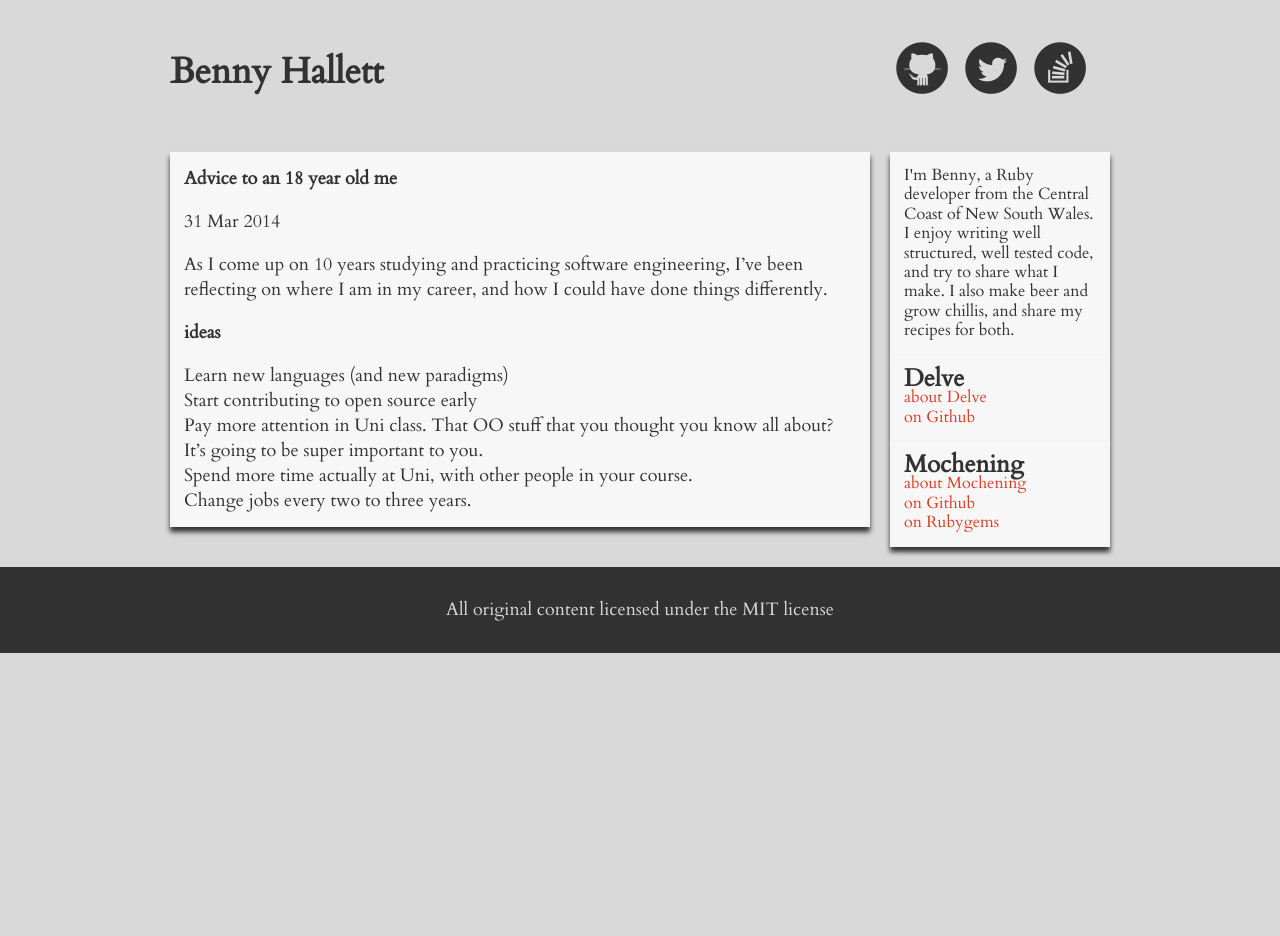
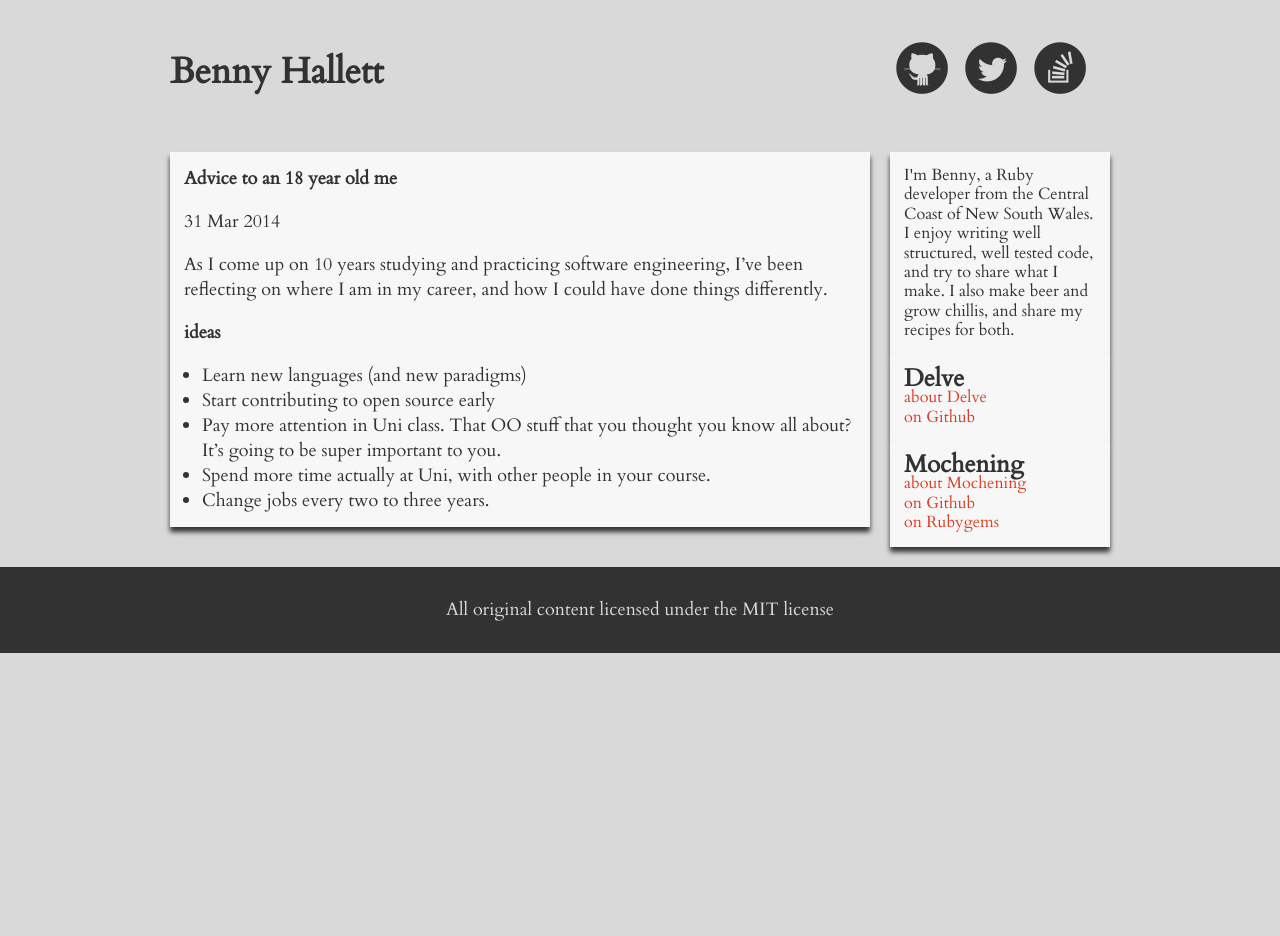
Before and after one commit to BennyHallett/blog, a Jekyll site: the page built from _posts/2014-03-31-advice-to-18yo-me.markdown, in a window 1280 px wide. Built offline with Jekyll 4.4.1, drawn with Linux system fonts in a browser that asks for light colours; Markdown is read by kramdown in place of the engine named in the settings.

Commit message:
Fixed list style on posts

```diff
--- a/css/style.css
+++ b/css/style.css
@@ -63,3 +63,8 @@ div.highlight {
   border-left: 3px solid #dc3d24;
   padding: 0 1em;
 }
+
+div.post ul {
+  list-style: disc;
+  margin-left: 1em;
+}
```
